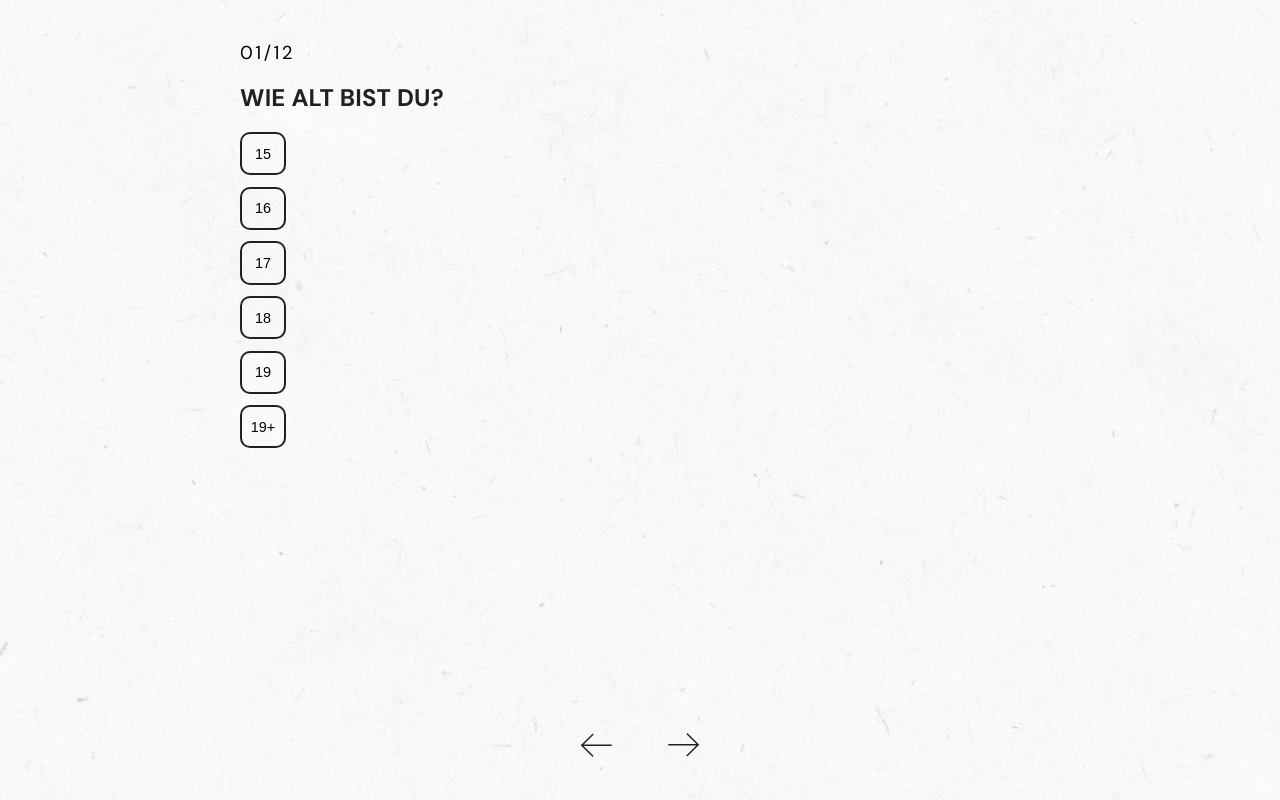
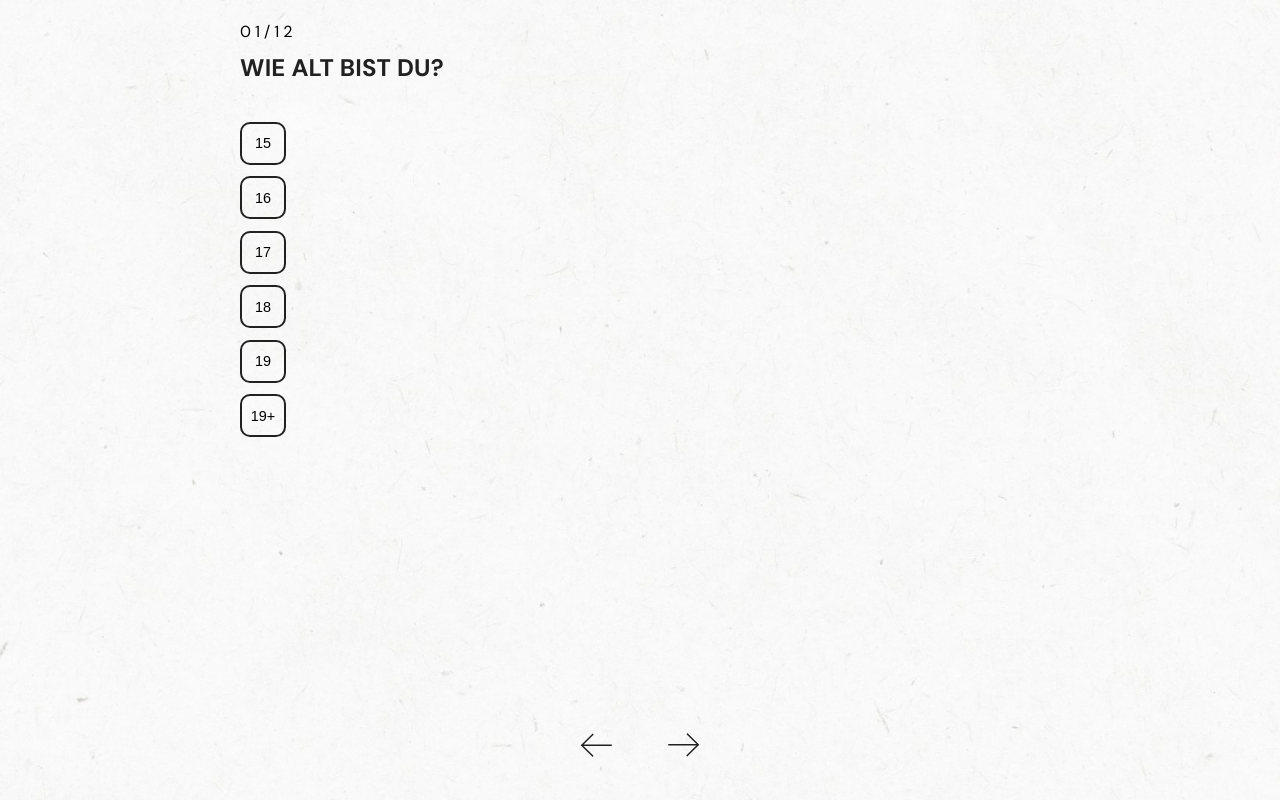
Before and after one commit to marlon360/forfuture-website, a PHP site: page /pages/01.html in a window 1280 px wide. Run offline with PHP 8.4, Linux system fonts and the light colour scheme.

Commit message:
layout improvements

```diff
--- a/frontend/styles/style.css
+++ b/frontend/styles/style.css
@@ -137,9 +137,11 @@ button:hover, a.button:hover {
 
 .survey-content h3 {
     line-height: 1.25;
-    letter-spacing: 2.5px;
+    letter-spacing: 4px;
     color: #000000;
     font-weight: normal;
+    font-size: 1em;
+    margin: 0;
 }
 
 .survey-content h2 {
@@ -147,7 +149,12 @@ button:hover, a.button:hover {
     font-weight: bold;
     line-height: 1.17;
     letter-spacing: 0.2px;
+    margin-top: 0.5em;
     color: var(--dark);
+}
+
+.survey-content .survey-details {
+    padding-top: 1.2em;
 }
 
 .survey .right-arrow {
```
